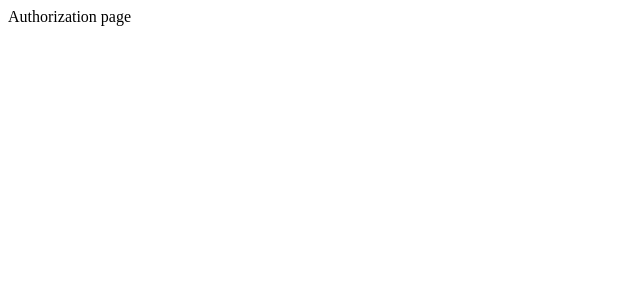
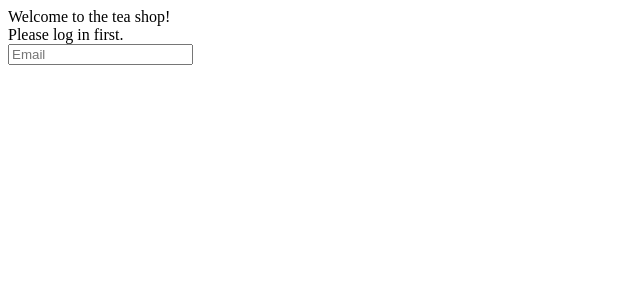
Before and after one commit to RenatAllakhyarov/frontend-template, a Next.js app: page /authorization in a window 1280 px wide. Shown: the top 300 px of the page, without its empty margins (0-640 px from the left). Built offline with nearby package versions, Linux system fonts and the light colour scheme.

Commit message:
fix: Changed Authorization page

```diff
--- a/src/app/authorization/page.tsx
+++ b/src/app/authorization/page.tsx
@@ -1,5 +1,18 @@
 const AuthorizationPage = () => {
-    return <div>Authorization page</div>;
-}
+    return (
+        <div className="authorization-page">
+            <div className="authorization-header">Welcome to the tea shop!</div>
+            <div className="subtitle">Please log in first.</div>
+            <form className="email-form">
+                <input
+                    type="email"
+                    value=""
+                    onChange={(e) => e.target.value}
+                    placeholder="Email"
+                />
+            </form>
+        </div>
+    );
+};
 
 export default AuthorizationPage;
```
